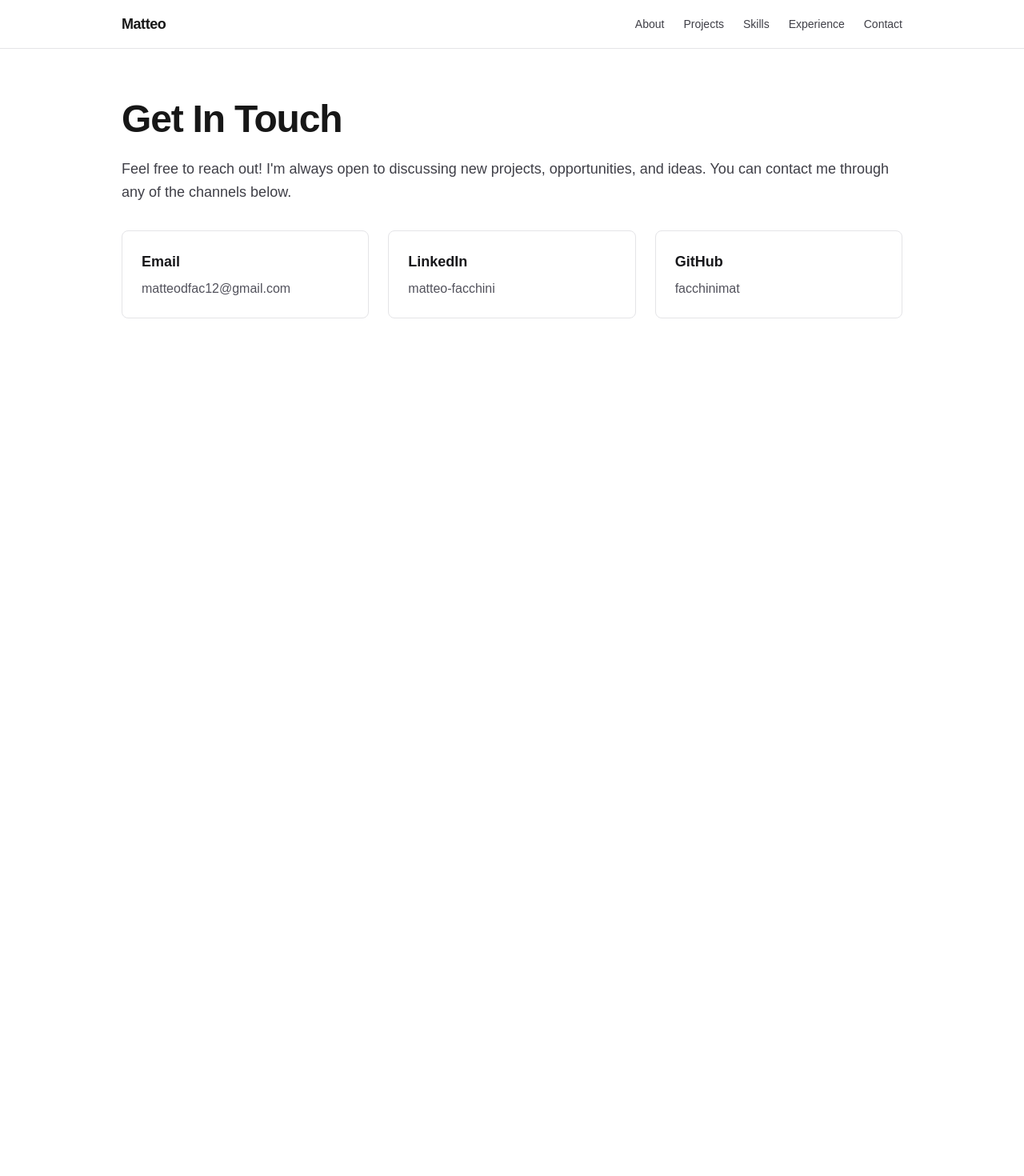
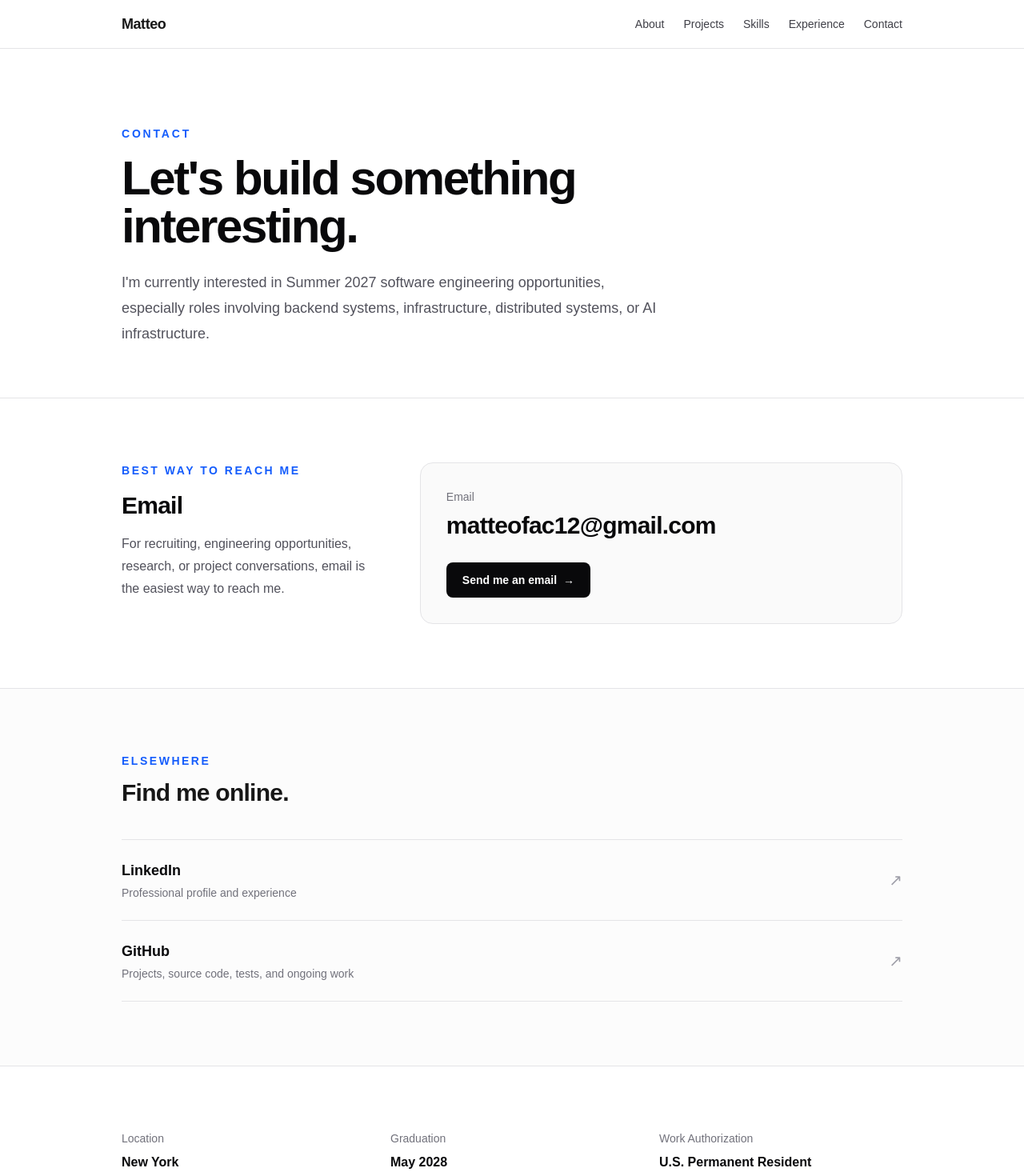
Before and after one commit to facchinimat/matteo-portfolio, a Next.js app: page /contact in a window 1280 px wide. Shown: the top 1470 px of the page at 80% size. Before the commit the page ends 800 px from the top, so only its background shows below. Built offline with nearby package versions, Linux system fonts and the light colour scheme.

Commit message:
Redesign portfolio contact page

```diff
--- a/src/app/contact/page.tsx
+++ b/src/app/contact/page.tsx
@@ -1,48 +1,199 @@
 export default function ContactPage() {
   return (
-    <main className="mx-auto max-w-5xl px-6 py-16">
-      <div className="space-y-6">
+    <main>
+      {/* =========================================================
+          HERO
+      ========================================================= */}
+      <section className="mx-auto max-w-5xl px-6 pb-16 pt-20 sm:pt-24">
+        <p className="text-sm font-semibold uppercase tracking-[0.2em] text-blue-600 dark:text-blue-400">
+          Contact
+        </p>
+
+        <h1 className="mt-4 max-w-3xl text-5xl font-bold tracking-[-0.04em] text-zinc-950 dark:text-white sm:text-6xl">
+          Let&apos;s build something interesting.
+        </h1>
+
+        <p className="mt-6 max-w-2xl text-lg leading-8 text-zinc-600 dark:text-zinc-400">
+          I&apos;m currently interested in Summer 2027 software engineering
+          opportunities, especially roles involving backend systems,
+          infrastructure, distributed systems, or AI infrastructure.
+        </p>
+      </section>
+
+      {/* =========================================================
+          PRIMARY CONTACT
+      ========================================================= */}
+      <section className="border-t border-zinc-200 dark:border-zinc-800">
+        <div className="mx-auto max-w-5xl px-6 py-20">
+          <div className="grid gap-12 lg:grid-cols-[0.7fr_1.3fr]">
+            {/* LEFT */}
             <div>
-          <h1 className="text-5xl font-bold tracking-tight">Get In Touch</h1>
+              <p className="text-sm font-semibold uppercase tracking-[0.18em] text-blue-600 dark:text-blue-400">
+                Best way to reach me
+              </p>
 
+              <h2 className="mt-4 text-3xl font-bold tracking-tight text-zinc-950 dark:text-white">
+                Email
+              </h2>
+
+              <p className="mt-4 leading-7 text-zinc-600 dark:text-zinc-400">
+                For recruiting, engineering opportunities, research, or project
+                conversations, email is the easiest way to reach me.
+              </p>
             </div>
 
-        <div className="space-y-8">
-          <p className="text-lg text-zinc-700 dark:text-zinc-300 leading-relaxed">
-            Feel free to reach out! I'm always open to discussing new projects, opportunities, and ideas. You can contact me through any of the channels below.
+            {/* RIGHT */}
+            <div className="rounded-2xl border border-zinc-200 bg-zinc-50 p-7 dark:border-zinc-800 dark:bg-zinc-950 sm:p-8">
+              <p className="text-sm text-zinc-500">
+                Email
               </p>
 
-          <div className="grid grid-cols-1 md:grid-cols-3 gap-6">
               <a
-              href="mailto:mfacchini@stonybrook.edu"
-              className="block p-6 rounded-lg border border-zinc-200 dark:border-zinc-800 hover:border-zinc-400 dark:hover:border-zinc-600 transition"
+                href="mailto:matteofac12@gmail.com"
+                className="mt-2 block break-all text-2xl font-bold tracking-tight text-zinc-950 transition hover:text-blue-600 dark:text-white dark:hover:text-blue-400 sm:text-3xl"
               >
-              <h3 className="font-semibold text-lg text-zinc-900 dark:text-white mb-2">Email</h3>
-              <p className="text-zinc-600 dark:text-zinc-400 break-all">matteodfac12@gmail.com</p>
+                matteofac12@gmail.com
               </a>
 
+              <a
+                href="mailto:matteofac12@gmail.com"
+                className="mt-7 inline-flex items-center gap-2 rounded-lg bg-zinc-950 px-5 py-3 text-sm font-semibold text-white transition hover:bg-zinc-800 dark:bg-white dark:text-black dark:hover:bg-zinc-200"
+              >
+                Send me an email
+                <span>→</span>
+              </a>
+            </div>
+          </div>
+        </div>
+      </section>
+
+      {/* =========================================================
+          OTHER LINKS
+      ========================================================= */}
+      <section className="border-y border-zinc-200 bg-zinc-50/60 dark:border-zinc-800 dark:bg-zinc-950/40">
+        <div className="mx-auto max-w-5xl px-6 py-20">
+          <div>
+            <p className="text-sm font-semibold uppercase tracking-[0.18em] text-blue-600 dark:text-blue-400">
+              Elsewhere
+            </p>
+
+            <h2 className="mt-3 text-3xl font-bold tracking-tight">
+              Find me online.
+            </h2>
+          </div>
+
+          <div className="mt-10 divide-y divide-zinc-200 border-y border-zinc-200 dark:divide-zinc-800 dark:border-zinc-800">
+            {/* LINKEDIN */}
             <a
               href="https://www.linkedin.com/in/matteo-facchini-b14667352/"
               target="_blank"
               rel="noopener noreferrer"
-              className="block p-6 rounded-lg border border-zinc-200 dark:border-zinc-800 hover:border-zinc-400 dark:hover:border-zinc-600 transition"
+              className="group flex items-center justify-between gap-6 py-6"
             >
-              <h3 className="font-semibold text-lg text-zinc-900 dark:text-white mb-2">LinkedIn</h3>
-              <p className="text-zinc-600 dark:text-zinc-400">matteo-facchini</p>
+              <div>
+                <h3 className="text-lg font-bold text-zinc-950 transition group-hover:text-blue-600 dark:text-white dark:group-hover:text-blue-400">
+                  LinkedIn
+                </h3>
+
+                <p className="mt-1 text-sm text-zinc-500">
+                  Professional profile and experience
+                </p>
+              </div>
+
+              <span className="text-xl text-zinc-400 transition group-hover:-translate-y-0.5 group-hover:translate-x-0.5 group-hover:text-blue-600 dark:group-hover:text-blue-400">
+                ↗
+              </span>
             </a>
 
+            {/* GITHUB */}
             <a
               href="https://github.com/facchinimat"
               target="_blank"
               rel="noopener noreferrer"
-              className="block p-6 rounded-lg border border-zinc-200 dark:border-zinc-800 hover:border-zinc-400 dark:hover:border-zinc-600 transition"
+              className="group flex items-center justify-between gap-6 py-6"
             >
-              <h3 className="font-semibold text-lg text-zinc-900 dark:text-white mb-2">GitHub</h3>
-              <p className="text-zinc-600 dark:text-zinc-400">facchinimat</p>
+              <div>
+                <h3 className="text-lg font-bold text-zinc-950 transition group-hover:text-blue-600 dark:text-white dark:group-hover:text-blue-400">
+                  GitHub
+                </h3>
+
+                <p className="mt-1 text-sm text-zinc-500">
+                  Projects, source code, tests, and ongoing work
+                </p>
+              </div>
+
+              <span className="text-xl text-zinc-400 transition group-hover:-translate-y-0.5 group-hover:translate-x-0.5 group-hover:text-blue-600 dark:group-hover:text-blue-400">
+                ↗
+              </span>
             </a>
           </div>
         </div>
+      </section>
+
+      {/* =========================================================
+          QUICK INFO
+      ========================================================= */}
+      <section className="mx-auto max-w-5xl px-6 py-20">
+        <div className="grid gap-8 sm:grid-cols-3">
+          <div>
+            <p className="text-sm text-zinc-500">
+              Location
+            </p>
+
+            <p className="mt-2 font-semibold text-zinc-950 dark:text-white">
+              New York
+            </p>
           </div>
+
+          <div>
+            <p className="text-sm text-zinc-500">
+              Graduation
+            </p>
+
+            <p className="mt-2 font-semibold text-zinc-950 dark:text-white">
+              May 2028
+            </p>
+          </div>
+
+          <div>
+            <p className="text-sm text-zinc-500">
+              Work Authorization
+            </p>
+
+            <p className="mt-2 font-semibold text-zinc-950 dark:text-white">
+              U.S. Permanent Resident
+            </p>
+          </div>
+        </div>
+      </section>
+
+      {/* =========================================================
+          FINAL CTA
+      ========================================================= */}
+      <section className="mx-auto max-w-5xl px-6 pb-24">
+        <div className="rounded-3xl bg-zinc-950 px-8 py-12 text-center text-white sm:px-12">
+          <p className="text-sm font-semibold uppercase tracking-[0.2em] text-blue-400">
+            Open to Opportunities
+          </p>
+
+          <h2 className="mx-auto mt-4 max-w-2xl text-3xl font-bold tracking-tight sm:text-4xl">
+            Backend, infrastructure, systems, and AI engineering.
+          </h2>
+
+          <p className="mx-auto mt-4 max-w-xl leading-7 text-zinc-400">
+            If you&apos;re working on systems where I could contribute and
+            learn, I&apos;d be glad to connect.
+          </p>
+
+          <a
+            href="mailto:matteofac12@gmail.com"
+            className="mt-7 inline-flex items-center gap-2 rounded-lg bg-white px-5 py-3 text-sm font-semibold text-black transition hover:bg-zinc-200"
+          >
+            Contact Me
+            <span>→</span>
+          </a>
+        </div>
+      </section>
     </main>
   );
 }
```
Lines whose indentation alone changed are shown as unchanged.
